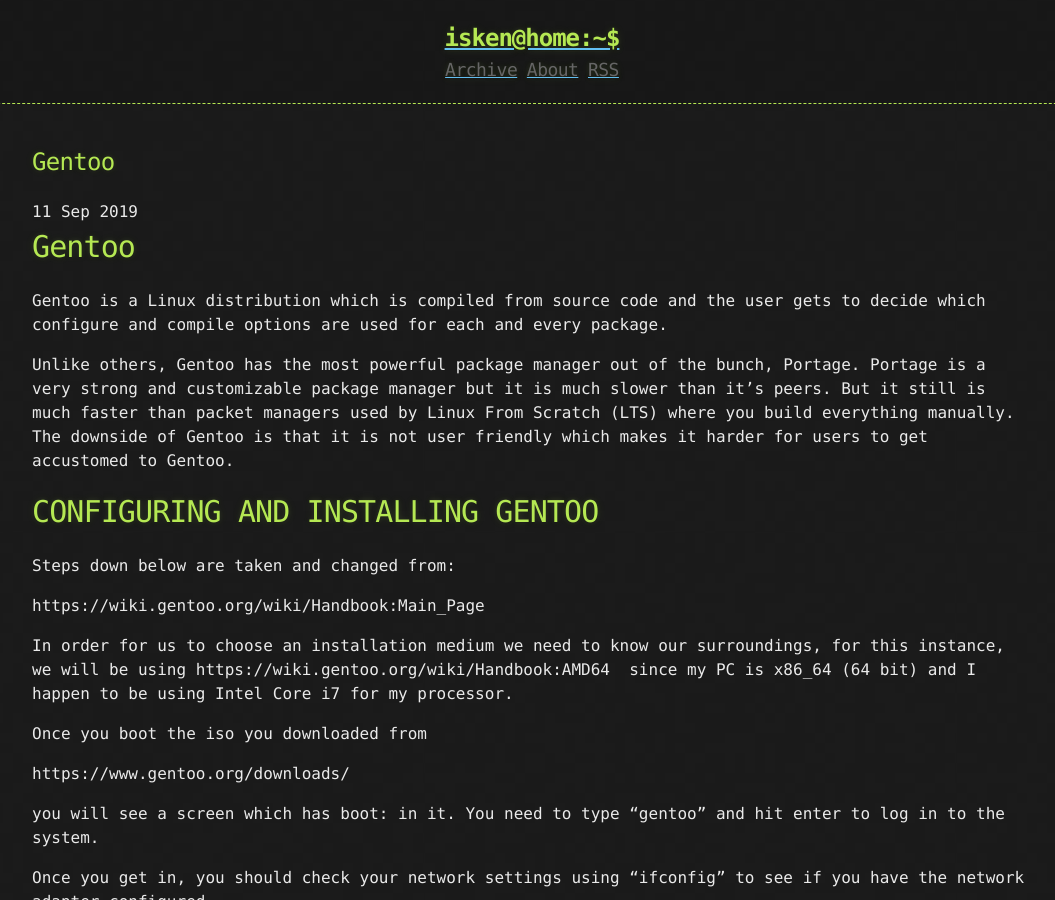
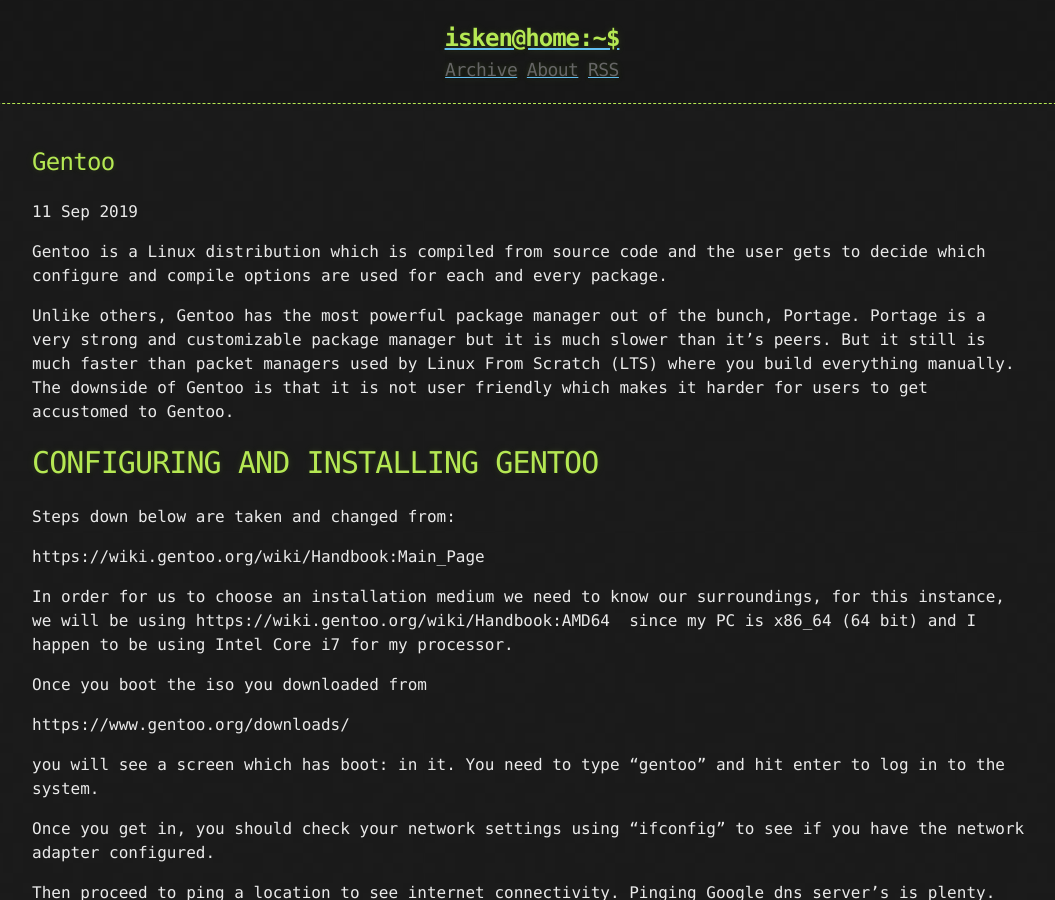
Before and after one commit to iskenyildiz/iskenhub.info, a Jekyll site: the page built from _posts/2019-09-12-Gentoo.markdown, in a window 1280 px wide and 900 px high. Shown: the whole window, without its empty margins (108-1163 px from the left). Built offline with Jekyll 4.4.1, drawn with Linux system fonts in a browser that asks for light colours.

Commit message:
Update 2019-09-12-Gentoo.markdown

```diff
--- a/_posts/2019-09-12-Gentoo.markdown
+++ b/_posts/2019-09-12-Gentoo.markdown
@@ -6,7 +6,7 @@ categories: jekyll update
 ---
 
 
-# Gentoo
+
 
 Gentoo is a Linux distribution which is compiled from source code and the user gets to decide which configure and compile options are used for each and every package.
 
```
